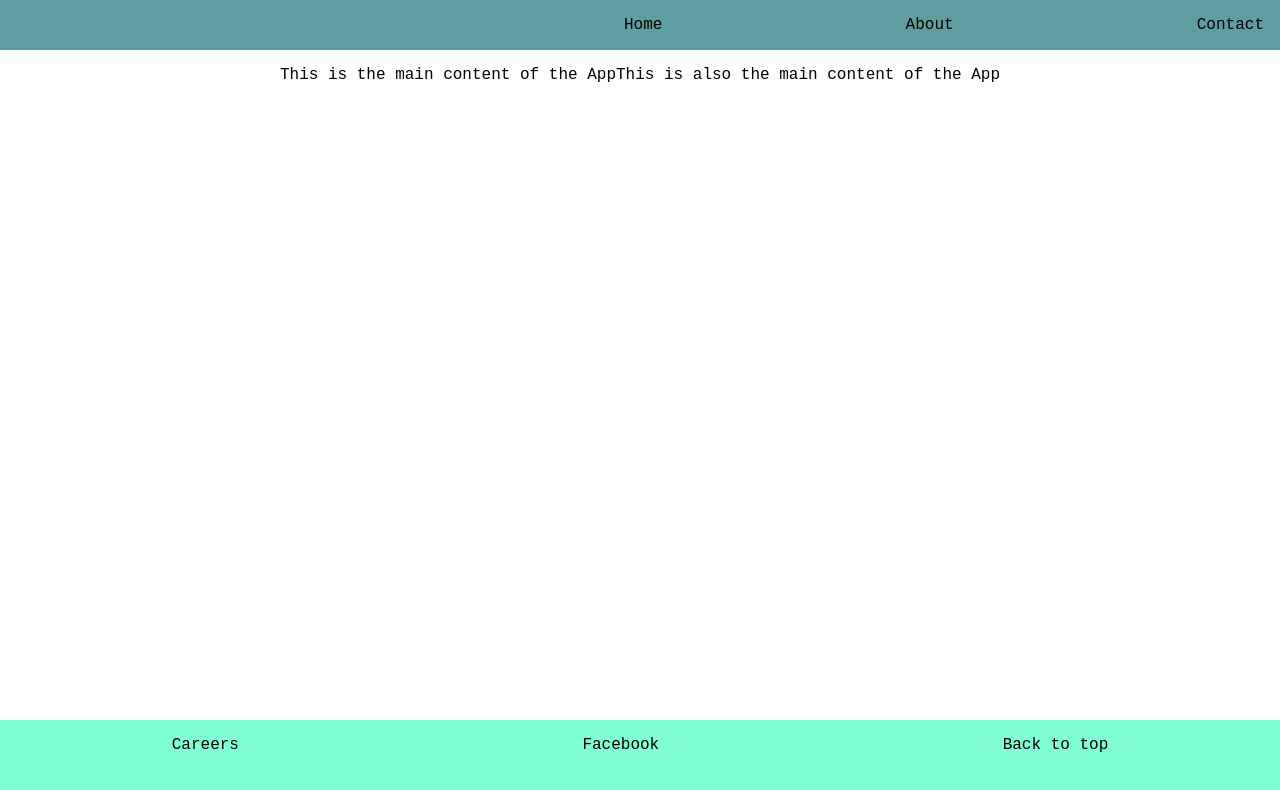
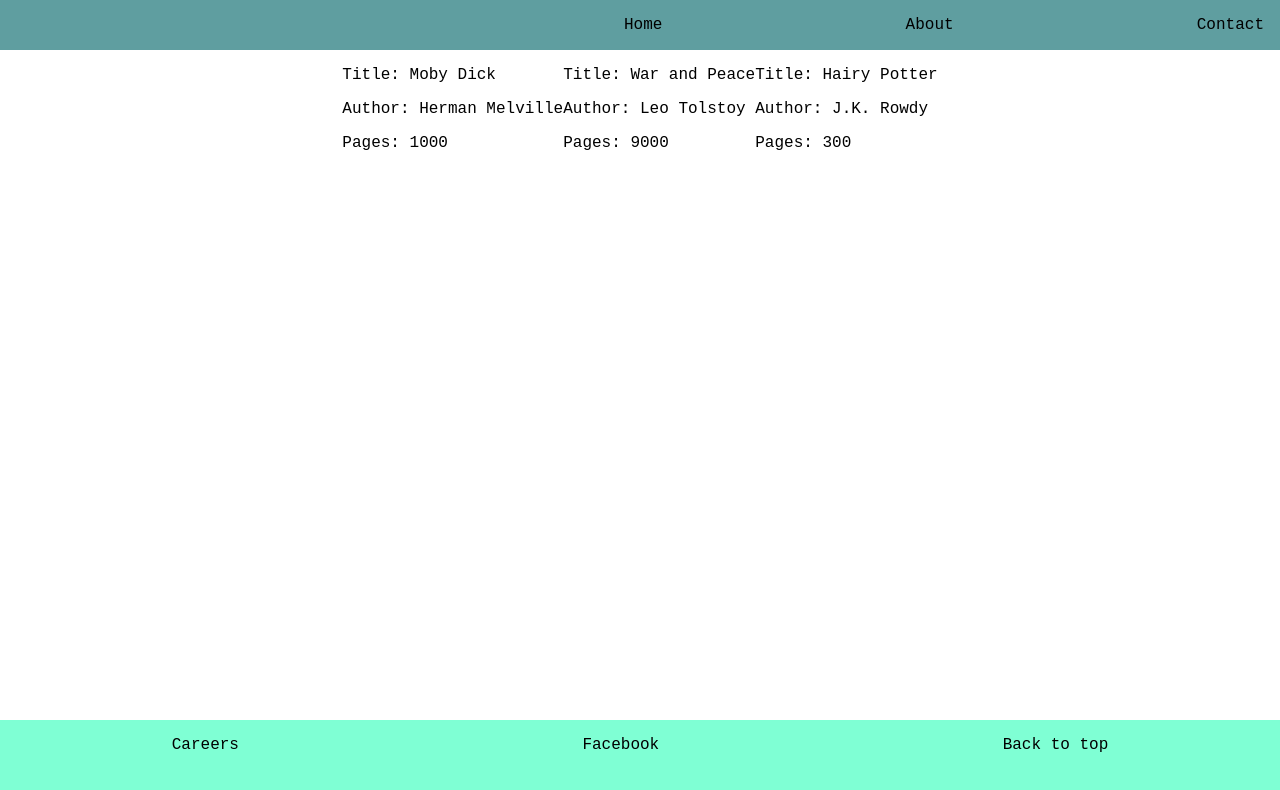
Before and after one commit to dankified/react-practice-app, a React (Create React App) app: page / in a window 1280 px wide. Shown: the top 790 px of the page. Built offline with nearby package versions, Linux system fonts and the light colour scheme.

Commit message:
Create Book Component

```diff
--- /dev/null
+++ b/src/components/Book.js
@@ -0,0 +1,13 @@
+import React from 'react';
+
+const Book = props => {
+	return (
+		<div className="book">
+			<p>Title: {props.title}</p>
+			<p>Author: {props.author}</p>
+			<p>Pages: {props.pages}</p>
+		</div>
+	)
+}
+
+export default Book;
--- a/src/components/MainContent.js
+++ b/src/components/MainContent.js
@@ -1,11 +1,13 @@
 import React from 'react';
 import '../styles/mainContent.css';
+import Book from './Book';
 
 const MainContent = () => {
 	return (
 		<div id="main-content">
-			<p>This is the main content of the App</p>
-			<p>This is also the main content of the App</p>
+			<Book title="Moby Dick" author="Herman Melville" pages="1000" />
+			<Book title="War and Peace" author="Leo Tolstoy" pages="9000"/>
+			<Book title="Hairy Potter" author="J.K. Rowdy" pages="300"/>
 		</div>
 	)
 }
```
